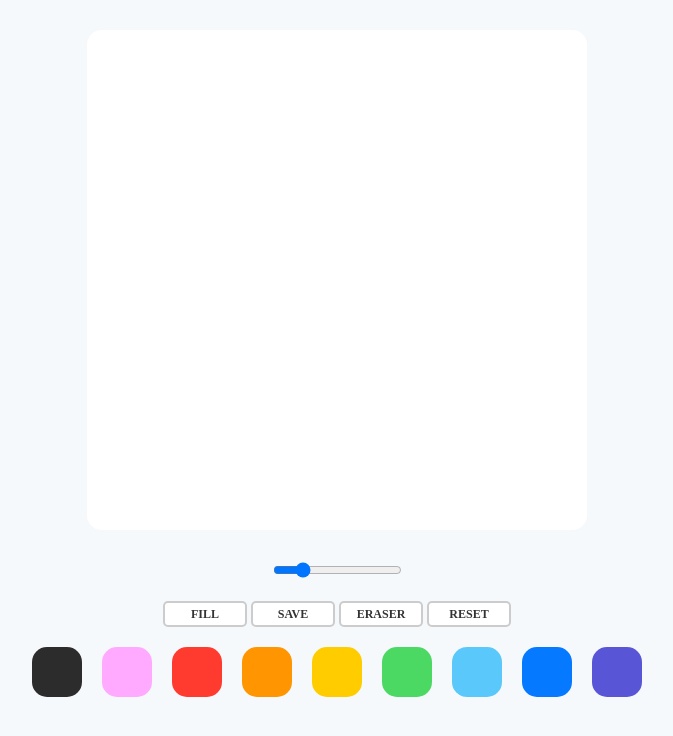
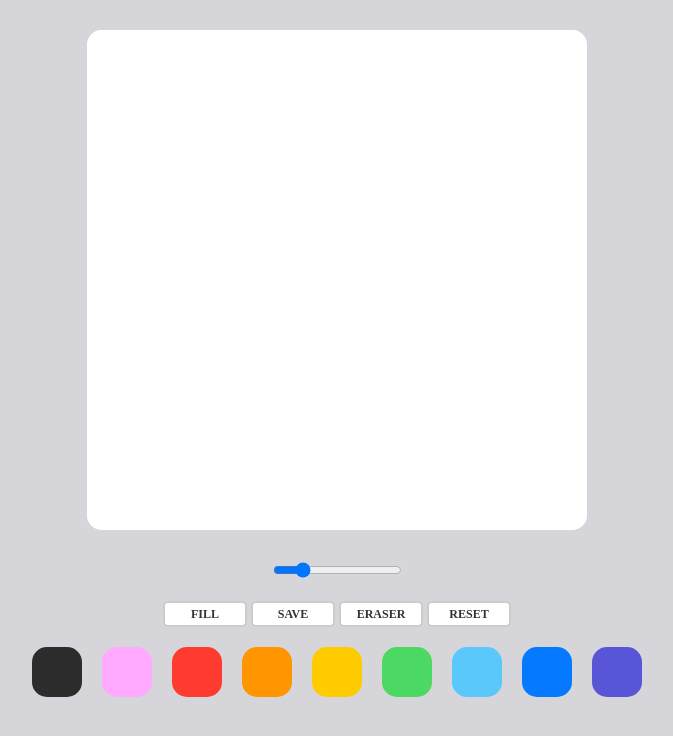
Before and after one commit to Shinjiwoooo/Paint_Vanila_js, a plain HTML site: page index.html in a window 1280 px wide. Shown: the whole page, without its empty margins (303-976 px from the left). Drawn offline with Linux system fonts and the light colour scheme.

Commit message:
2022/01/31

```diff
--- a/style.css
+++ b/style.css
@@ -1,5 +1,5 @@
 body {
-  background-color: #f6f9fc;
+  background-color: #d6d6da;
   font-family: -apple-system, BlinkMacSystemFont, "Segoe UI", Roboto, Oxygen,
     Ubuntu, Cantarell, "Open Sans", "Helvetica Neue", sans-serif;
   display: flex;
```
